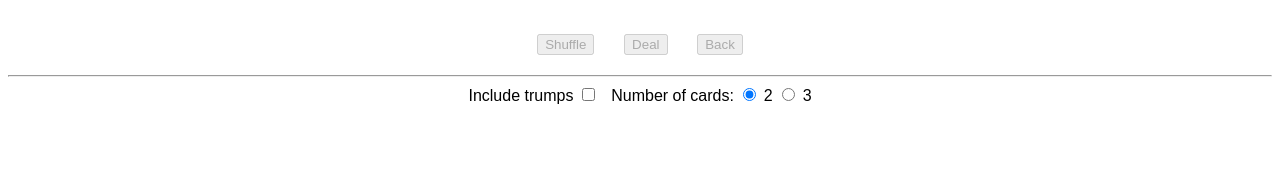
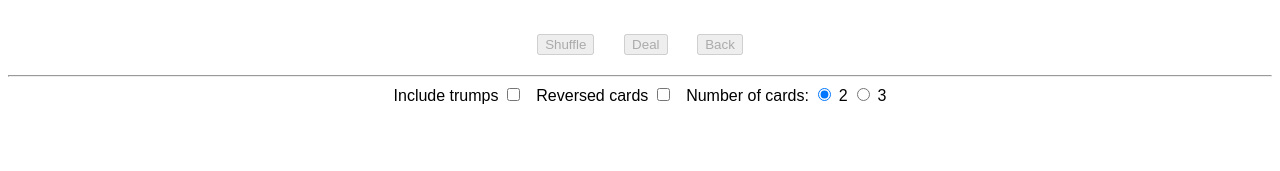
Before and after one commit to arunbear/DjangoTarotExplorer, a Django app: template gallery/templates/gallery/deal.html in a window 1280 px wide. Shown: the part 629-800 px from the top of the page. Run offline with Django 5.2, Linux system fonts and the light colour scheme; the template is opened without the code that fills it: most values are stand-ins (such as "Sample title", 1, 10 or a date in 2020); grey boxes marked "Sample" are stand-in pictures.

Commit message:
Add "Reversed cards" feature with UI toggle and persistent card states

```diff
--- a/gallery/templates/gallery/deal.html
+++ b/gallery/templates/gallery/deal.html
@@ -7,6 +7,8 @@
 
     <script>
         let deck;
+
+        let cardIsReversedAtPos = {}; // Store persistent reversal states
 
         function updateButtonStates(states) {
             $('#btn-deal').prop('disabled', !states.dealEnabled);
@@ -30,6 +32,18 @@
             } else {
                 $('#figure-3').css('display', 'none');
             }
+
+            // Apply reversal states based on actual card numbers (caption)
+            cards.forEach((card, index) => {
+                if (card && card.caption) {
+                    const imageId = `#image-${index + 1}`;
+                    if (cardIsReversedAtPos[card.caption]) {
+                        $(imageId).addClass('rotated');
+                    } else {
+                        $(imageId).removeClass('rotated');
+                    }
+                }
+            });
         }
 
         $(document).ready(function() {
@@ -81,6 +95,24 @@
                 const cardNumber = $(this).data('card');
                 const imageId = `#image-${cardNumber}`;
                 $(imageId).toggleClass('rotated');
+            });
+
+            // Reversed cards checkbox handler
+            $('#chk-reversed-cards').change(function() {
+                const isReversed = $(this).is(':checked');
+
+                if (isReversed) {
+                    // Generate and store coin toss results for entire deck (78 cards)
+                    for (let i = 1; i <= 78; i++) {
+                        cardIsReversedAtPos[i] = Math.random() < 0.5; // Store 50% chance result
+                    }
+                } else {
+                    // Clear all reversal states
+                    cardIsReversedAtPos = {};
+                    $('.card').removeClass('rotated');
+                }
+
+                refreshCards(); // Apply the new reversal states
             });
 
             // Initial render
@@ -185,6 +217,11 @@
             <input type="checkbox" id="chk-include-trumps"/>
         </label>
 
+        <label>
+            &nbsp; Reversed cards
+            <input type="checkbox" id="chk-reversed-cards"/>
+        </label>
+
         &nbsp; Number of cards:
         <input type="radio" id="num_cards_2" name="num_cards" value="2" checked="checked">
         <label for="num_cards_2">2</label>
```
